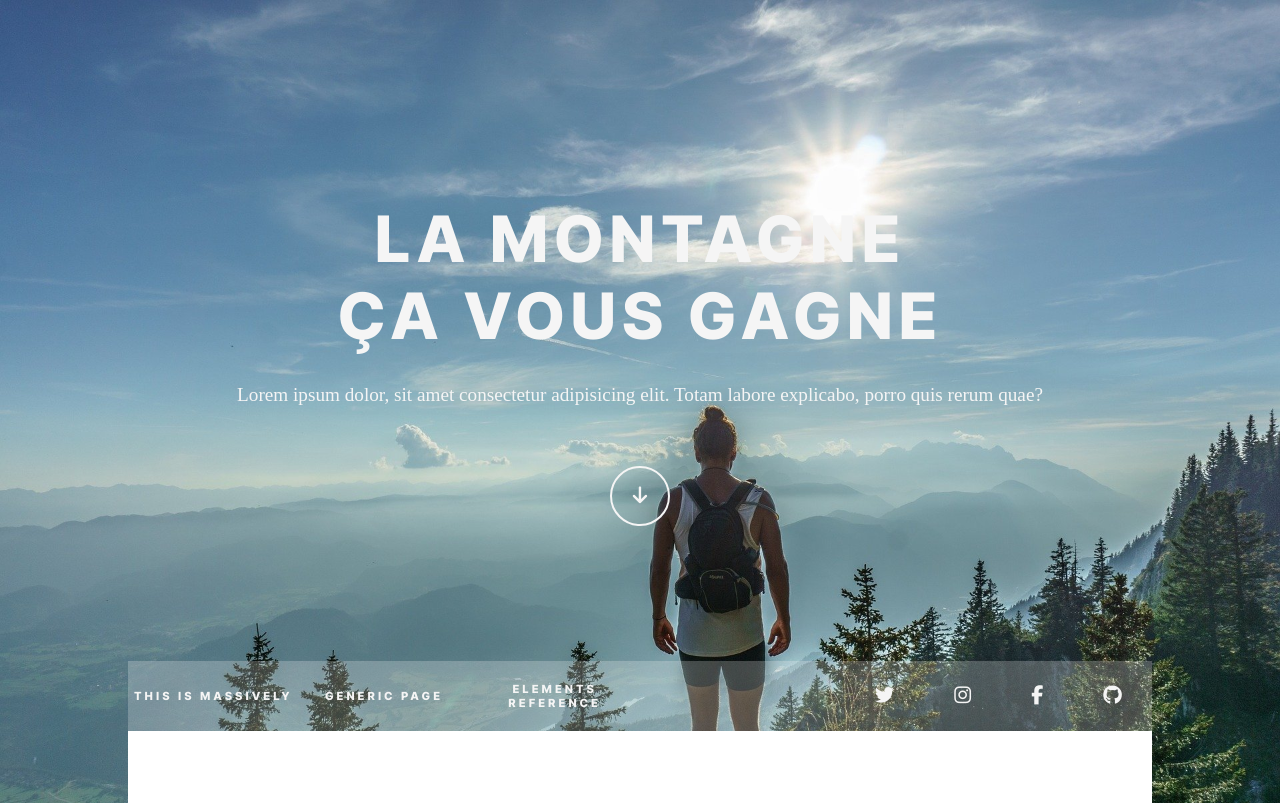
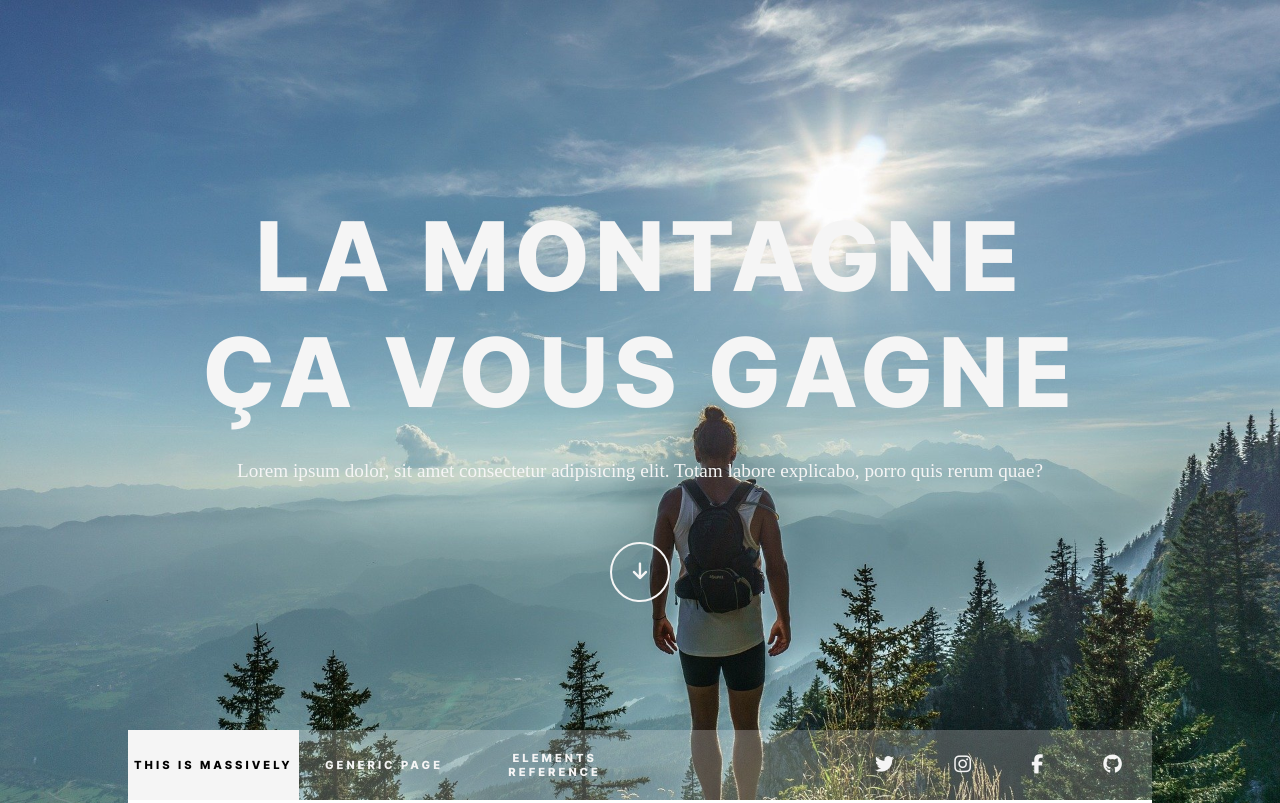
Before and after one commit to Rangassamy/maquette-la-montagne, a plain HTML site: page index.html in a window 1280 px wide. Shown: the top 803 px of the page. Drawn offline with Linux system fonts and the light colour scheme.

Commit message:
second version of the header

```diff
--- a/Assets/style/layout/_header.scss
+++ b/Assets/style/layout/_header.scss
@@ -4,14 +4,17 @@ header {
   margin: 0 auto;
   color: whitesmoke;
   font-size: 1.2rem;
+  min-height: 100vh;
+  position: relative;
 
   .header-container {
-    padding: 200px 0 135px;
-
+    min-height: 100vh;
+    display: flex;
+    justify-content: center;
+    align-items: center;
     animation: fadeInAnimation ease 2s;
     animation-iteration-count: 1;
     animation-fill-mode: forwards;
-
     @keyframes fadeInAnimation {
       0% {
         opacity: 0;
@@ -26,19 +29,25 @@ header {
     h1 {
       font-family: "InterExtraBold";
       text-transform: uppercase;
-      font-size: 4rem;
+      font-size: 6rem;
       margin: 0 auto;
       letter-spacing: 5px;
       width: 100%;
-      max-width: 610px;
+      max-width: 900px;
       margin-bottom: 30px;
 
+      @media screen and (max-width: 1120px) {
+        font-size: 4rem;
+      }
       @media screen and (max-width: 780px) {
         font-size: 3rem;
       }
       @media screen and (max-width: 710px) {
         font-size: 2rem;
       }
+    }
+    p {
+      font-size: 1.2rem;
     }
     a {
       margin: 60px auto 0;
@@ -60,6 +69,10 @@ header {
     min-height: 70px;
     max-height: 70px;
     color: whitesmoke;
+    position: absolute;
+    bottom: 0;
+    width: 100%;
+    max-width: 1100px;
 
     @media screen and (max-width: 780px) {
       .nav-right-part {
@@ -80,6 +93,13 @@ header {
       ul {
         width: 100%;
         height: 100%;
+
+        &:hover {
+          li:not(:hover) {
+            background: none;
+            color: whitesmoke;
+          }
+        }
       }
       li {
         width: 100%;
@@ -88,6 +108,10 @@ header {
         justify-content: center;
         align-items: center;
 
+        &:nth-child(1) {
+          background-color: whitesmoke;
+          color: black;
+        }
         &:hover {
           background-color: whitesmoke;
           color: black;
--- a/index.html
+++ b/index.html
@@ -16,13 +16,15 @@
   <body>
     <header>
       <div class="header-container">
-        <h1>la montagne ça vous gagne</h1>
+        <div class="header-container-first">
+          <h1>la montagne ça vous gagne</h1>
       <p>
         Lorem ipsum dolor, sit amet consectetur adipisicing elit. Totam labore
         explicabo, porro quis rerum quae?
       </p>
       <a href="#main"><i class="fa-solid fa-arrow-down"></i></a>
       </div>
+        </div>
       <nav>
         <div class="nav-left-part">
           <ul>
```
Also changed, not shown: Assets/style/index.css, 1 other file.
